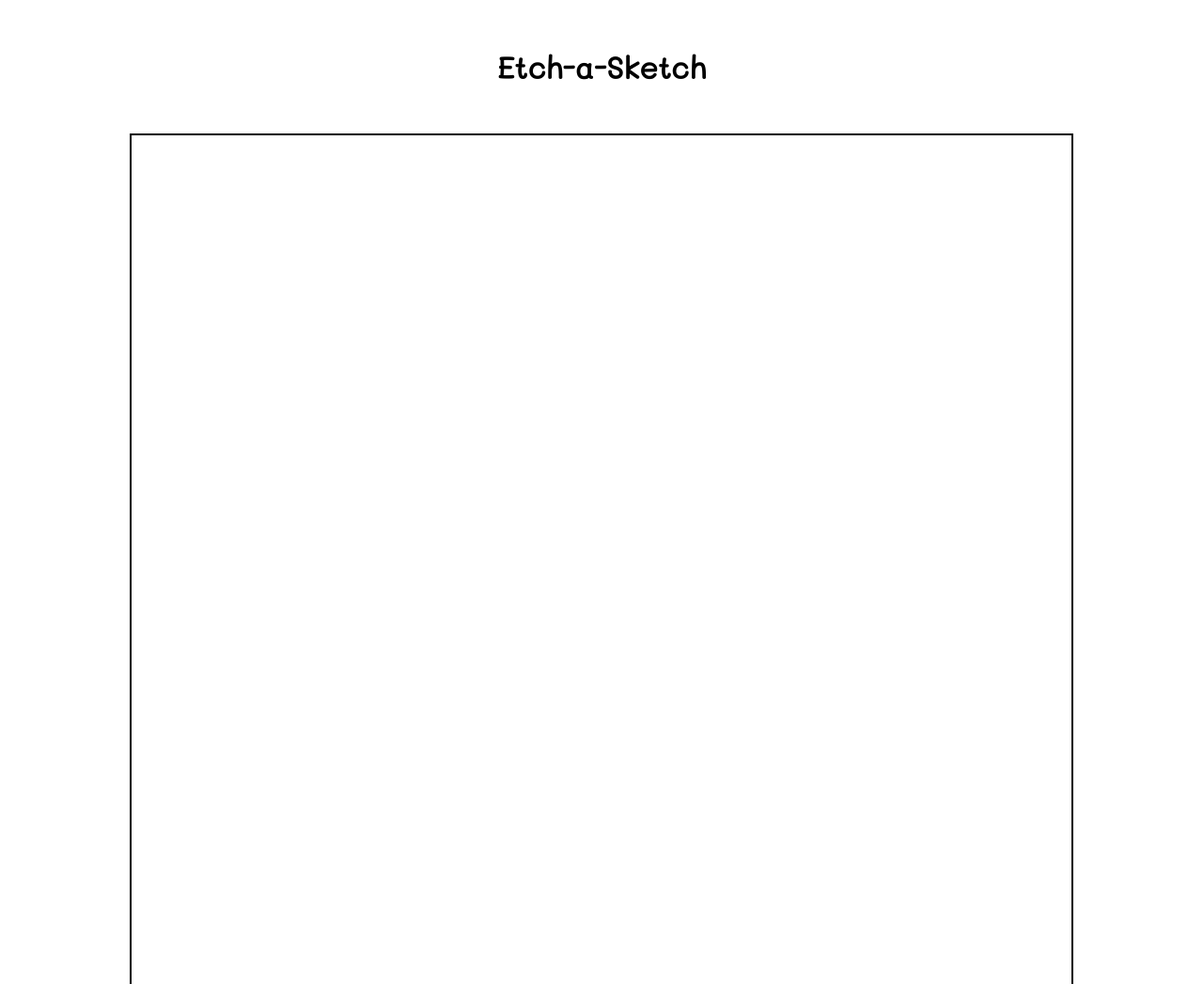
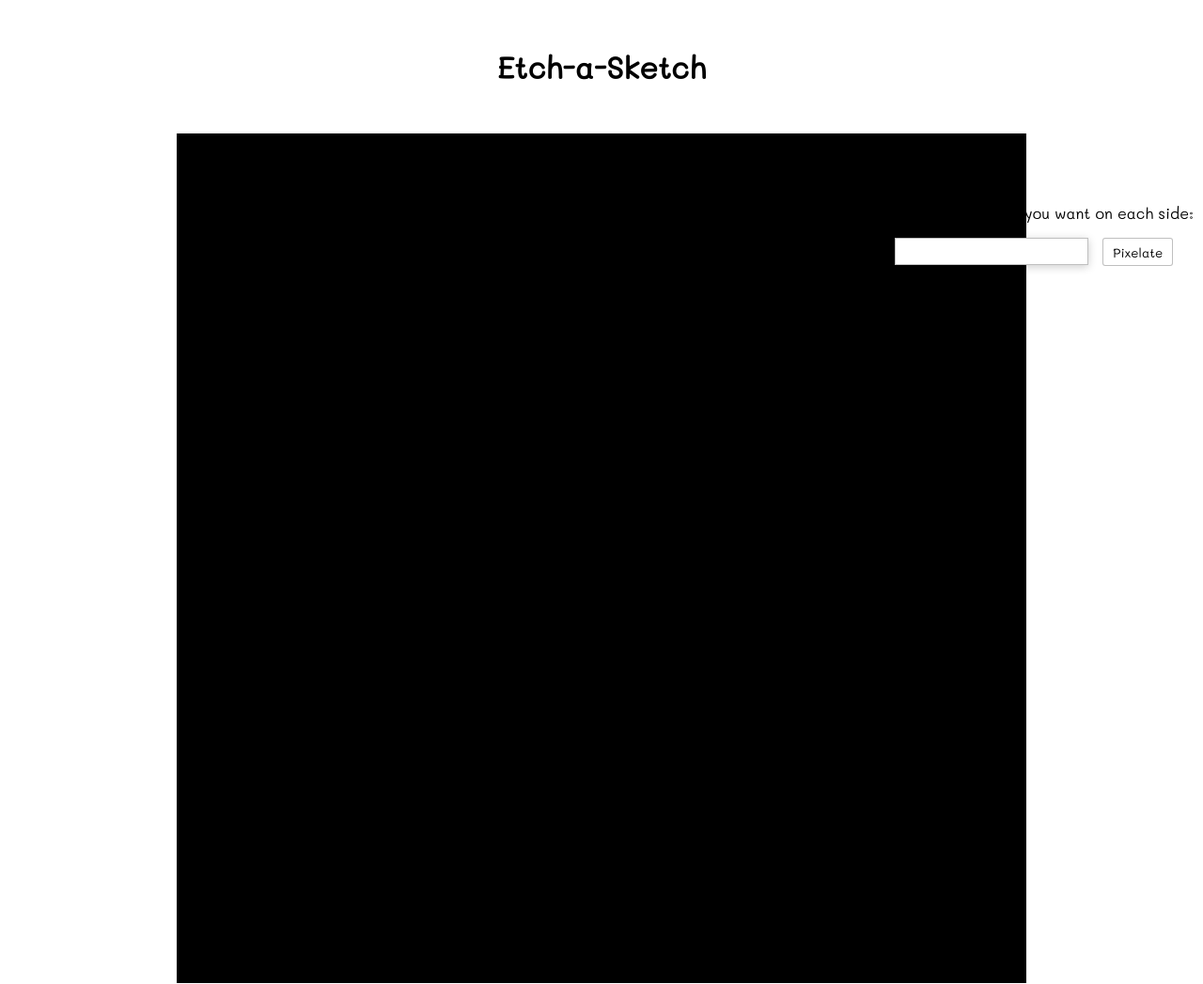
Before and after one commit to Origier/etch_a_sketch, a plain HTML site: page index.html in a window 1280 px wide. Shown: the top 1047 px of the page at 94% size. Drawn offline with Linux system fonts and the light colour scheme.

Commit message:
added functions for creating the grid

```diff
--- a/index.html
+++ b/index.html
@@ -11,6 +11,13 @@
     </header>
     <main>
       <div id="sketch-container" class="center margin-top"></div>
+      <form id="user-input" class="position-abs">
+        <p>How many pixels do you want on each side:</p>
+        <div class="flex">
+          <input type="text" id="pixel-demand">
+          <button id="pixelate">Pixelate</button>
+        </div>
+      </form>
     </main>
     <script src="scripts.js"></script>
   </body>
--- a/scripts.js
+++ b/scripts.js
@@ -1,16 +1,63 @@
+const pixelDemand = document.querySelector('#pixel-demand');
+const pixelateBtn = document.querySelector('#pixelate');
 let sketchContainer = document.querySelector('#sketch-container');
-let sketchRow = document.createElement('div');
-let sketchPixel = document.createElement('div');
+let sketchRows = [];
+let sketchPixels = [];
 let numberOfPixels = 16;
+let initialRun = false;
 
-sketchRow.classList.add('row');
-sketchPixel.classList.add('pixel');
+pixelateBtn.addEventListener('click', pixelateContainer);
 
-//start by creating a 16x16 grid || listen for the users input on how many pixels they want
+initialize();
 
+function initialize() {
+  if (initialRun) {
+    return;
+  } else {
+    initialRun = true;
+    createGrid(numberOfPixels);
+  }
+}
 
+function pixelateContainer() {
+  removeGrid(numberOfPixels);
+  numberOfPixels = pixelDemand.value;
+  numberOfPixels = parseInt(numberOfPixels);
+  createGrid(numberOfPixels);
+  return;
+}
 
-//create the number of rows based on the user input
+function createGrid(pixels) {
+  alert(numberOfPixels);
+  for (let i = 0; i < pixels; i++) {
+    createRow(i);
+    for (let j = 0; j < pixels; j++) {
+      createPixel(j, pixels);
+      sketchRows[i].appendChild(sketchPixels[j]);
+    }
+    sketchContainer.appendChild(sketchRows[i]);
+  }
+}
+
+function removeGrid(pixels) {
+  for (let i = 0; i < pixels; i++) {
+    sketchContainer.removeChild(sketchRows[i]);
+  }
+  sketchRows = [];
+  sketchPixels = [];
+}
+
+function createRow(i) {
+  sketchRows[i] = document.createElement('div');
+  sketchRows[i].classList.add('row');
+}
+
+function createPixel(j, pixels) {
+  let height = 900/pixels;
+  sketchPixels[j] = document.createElement('div');
+  sketchPixels[j].classList.add('pixel');
+  sketchPixels[j].setAttribute('style', `height: ${height}px; width: ${height}px;`);
+}
 
 //append pixels to each row for the number the user input
 
--- a/styles.css
+++ b/styles.css
@@ -1,11 +1,53 @@
 @import url('https://fonts.googleapis.com/css?family=Mali');
 
 #sketch-container {
-  width: 1000px;
-  height: 1000px;
+  width: 900px;
+  height: 900px;
   border: solid 2px black;
   margin-bottom: 50px;
 }
+
+#user-input {
+  right: 10px;
+  top: 200px;
+}
+
+#pixel-demand {
+  border: solid 1px rgba(0,0,0,.25);
+  text-indent: 10px;
+  box-shadow: 0 2px 10px rgba(0,0,0,.2);
+  height: 25px;
+  width: 200px;
+  font-size: 20px;
+  margin-left: 20px;
+}
+
+#pixelate {
+  height: 30px;
+  width: 75px;
+  margin: 0 15px;
+  background-color: white;
+  border: solid 1px rgba(0,0,0,.25);
+  border-radius: 3px;
+  font-family: Mali, cursive;
+}
+
+#pixelate:hover {
+  background-color: rgba(0,0,0,.15);
+}
+
+#pixel-demand:focus {
+  outline: none;
+}
+
+#pixel-demand:focus, #pixel-demand:hover {
+  box-shadow: 0 2px 10px rgba(0,0,0,.3);
+}
+
+.flex {
+  display: flex;
+}
+
 
 .center {
   margin: auto;
@@ -16,30 +58,18 @@
   margin-top: 50px;
 }
 
+.row {
+  display: flex;
+}
+
 .pixel {
   background-color: black;
-  width: 100px;
-  height: 100px;
+  margin: 0;
 }
 
-
-
-
-
-
-
-
-
-
-
-
-
-
-
-
-
-
-
+.position-abs {
+  position: absolute;
+}
 
 html {
   font-family: Mali, cursive;
```
